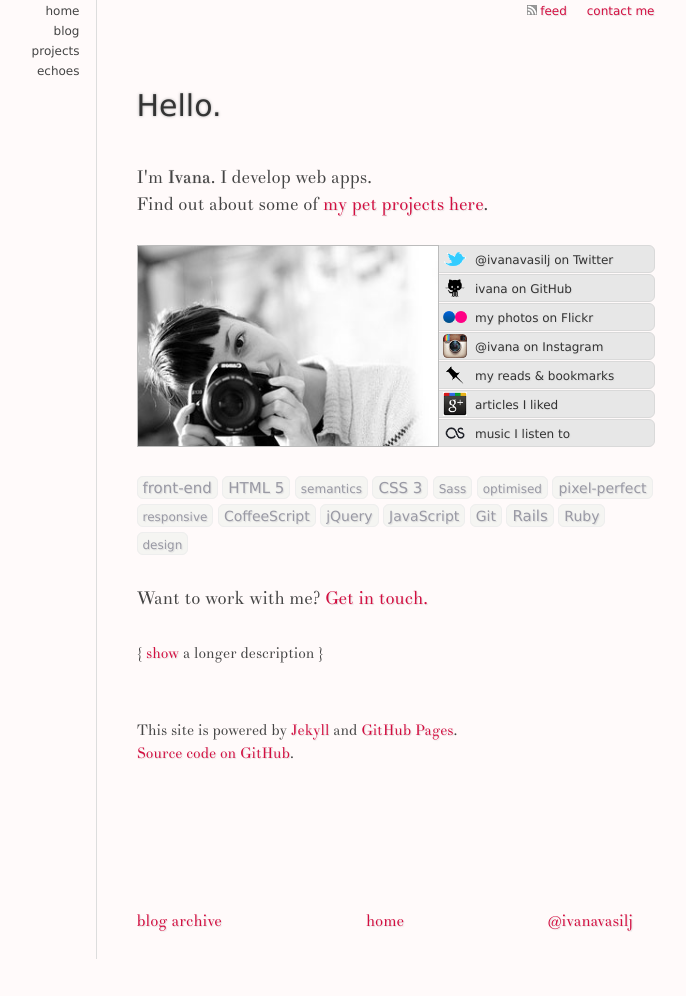
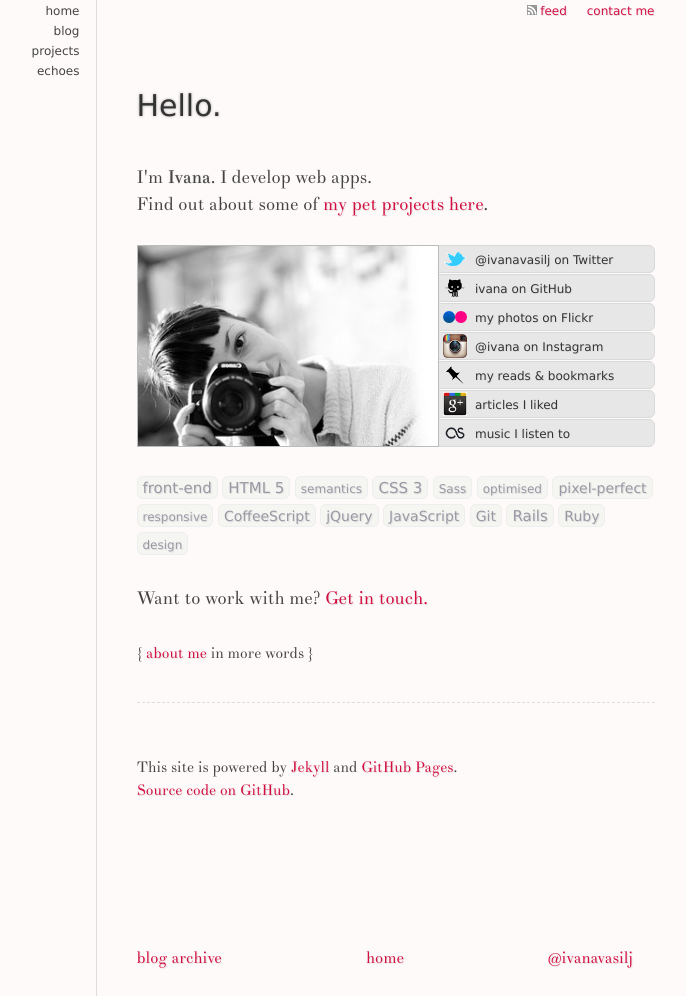
Before and after one commit to ivana/ivana.github.com, a Jekyll site: the page built from index.html, in a window 1280 px wide. Shown: the whole page, without its empty margins (265-951 px from the left). Built offline with Jekyll 4.4.1, drawn with Linux system fonts in a browser that asks for light colours; nearby versions of some CDN libraries; Markdown is read by kramdown in place of the engine named in the settings; before the commit the page ends 959 px from its top, so only the background shows below that.

Commit message:
about me in more words (rephrase)

```diff
--- a/css/style.css
+++ b/css/style.css
@@ -19,7 +19,7 @@ em { font-style:normal; text-shadow:0 0 1px #333 }
 img { border:0 none }
 .bordered { border:1px solid #bbb }
 
-aside { margin-top:54px }
+aside { margin-top:36px }
 footer { margin:112px 0 16px; padding-top:32px; }
 footer li { display:inline; padding-left:140px }
 footer li:first-child { padding-left:0 }
@@ -117,6 +117,7 @@ li { line-height:1.5 }
   padding: 5px;
   display: block;
 }
+.vcard aside { border-top: 1px dashed #DDD; padding-top: 54px; }
 
 .tags { line-height:2; color: #9999A4; }
 .tags li {
--- a/index.html
+++ b/index.html
@@ -73,7 +73,7 @@ desc: about and contact info
 
   <p>Want to work with me? <a class="email" href="mailto:dev@ivana.im">Get in touch.</a></p>
 
-  <p class="toggledesc"><small>{ <a href="#">show</a> a longer description }</small></p>
+  <p class="toggledesc"><small>{ <a href="#">about me</a> in more words }</small></p>
   <div>
     <p>
       I am a <strong class="title">freelance web developer</strong> with full-stack skills, though mostly focused on <strong>front-end</strong>.
--- a/js/site.js
+++ b/js/site.js
@@ -12,11 +12,6 @@ $(function(){
   // toggle longer self-description
   $('.toggledesc').on('click', function(e){
     $('.toggledesc + div').toggle()
-
-    toggler = $(this).find('a').first()
-    if(toggler.text() == 'show') toggler.text('hide')
-    else toggler.text('show')
-
     return false
   })
 
```
